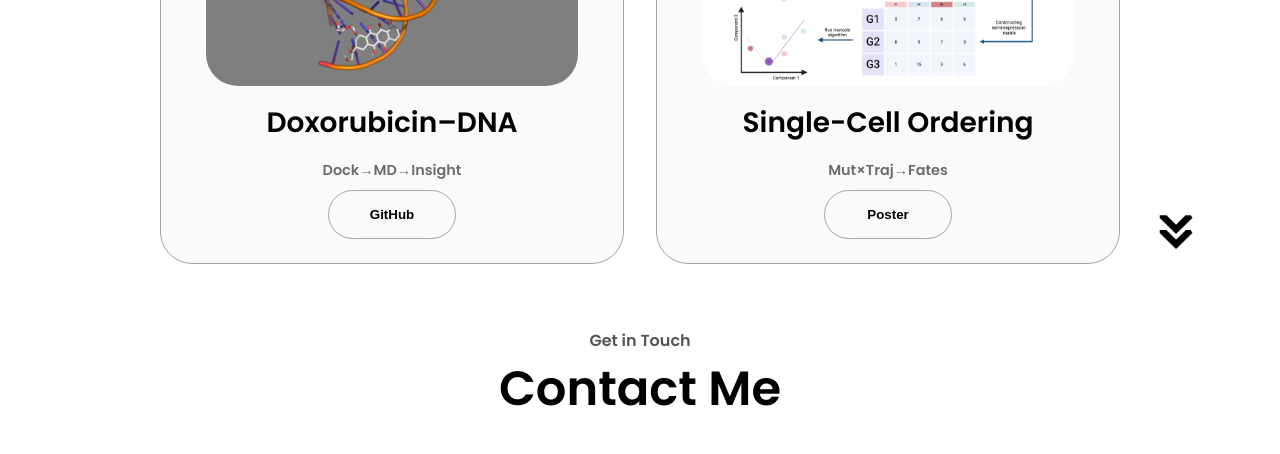
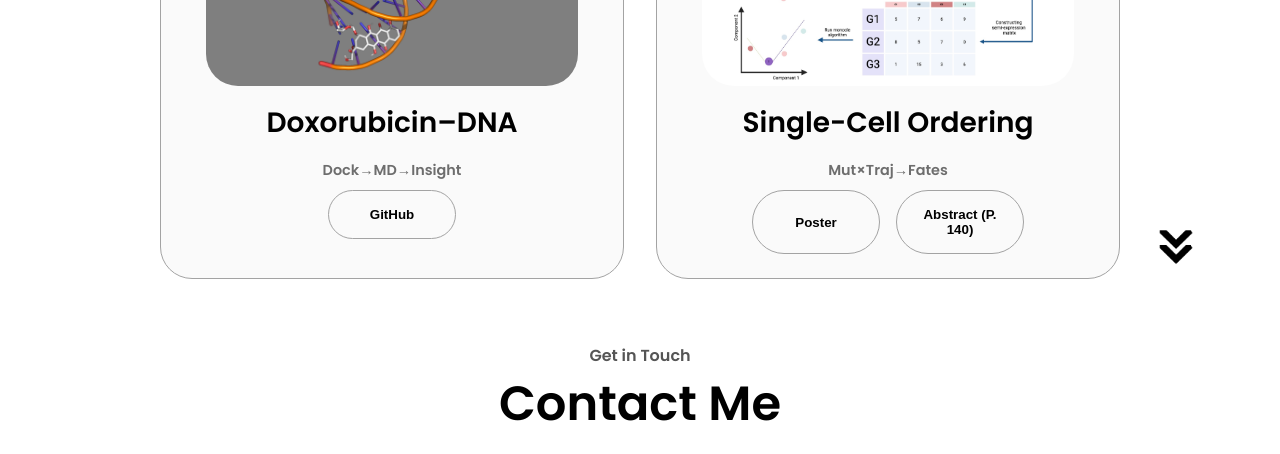
Before and after one commit to FatemeAbolHassani/Portfolio-Website, a plain HTML site: page index.html in a window 1280 px wide. Shown: the part 2742-3196 px from the top of the page. Drawn offline with Linux system fonts and the light colour scheme.

Commit message:
Add abstract button to project section
A new button linking to the abstract PDF (page 140) was added to the project section in index.html for easier access to the document.

```diff
--- a/index.html
+++ b/index.html
@@ -253,6 +253,10 @@
                 onclick="window.open('./assets/Glioblastoma_Poster.pdf','_blank')">
           Poster
         </button>
+        <button class="btn btn-color-2 project-btn"
+                onclick="location.href='https://icb13.znu.ac.ir/Areas/Panel/Hamayesh/1/Files/booklet_(1).pdf'">
+          Abstract (P. 140)
+        </button>
       </div>
     </div>
 
```
